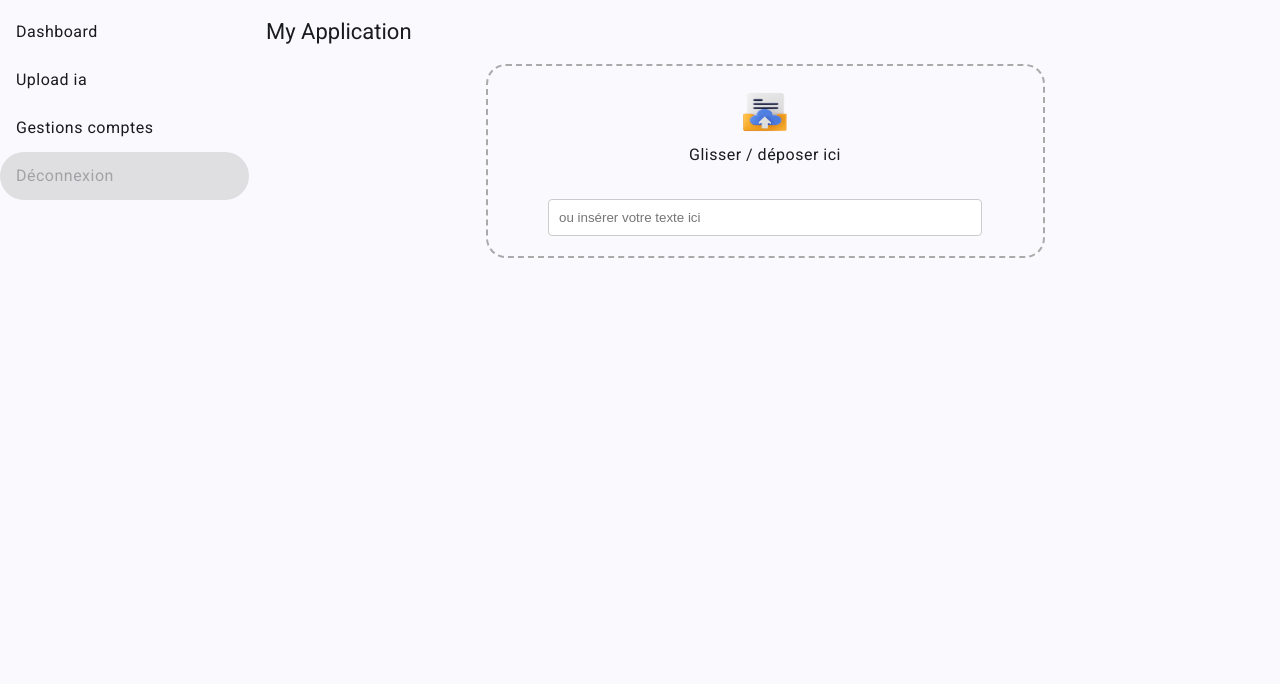
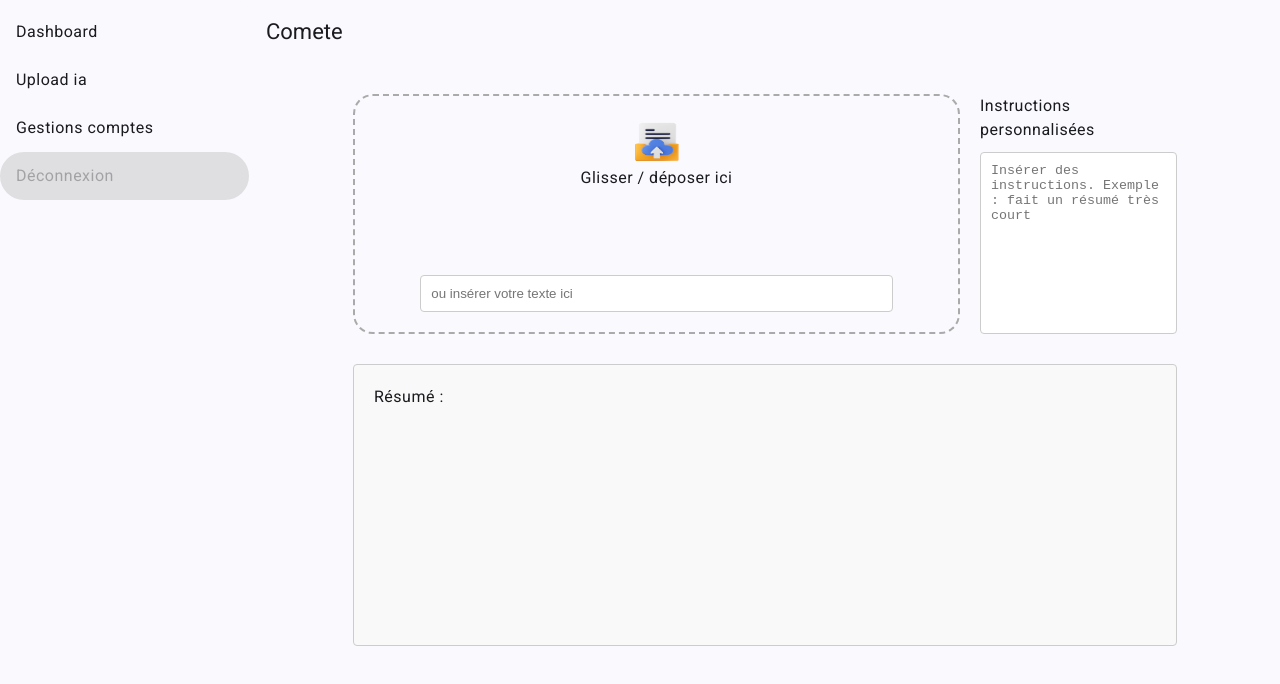
Before and after one commit to SebGaillard1/comete-front-public, an Angular app: page /upload-ia in a window 1280 px wide. Shown: the top 684 px of the page. Built offline with nearby package versions, Linux system fonts and the light colour scheme.

Commit message:
Finish upload ia

```diff
--- a/src/app/app.component.html
+++ b/src/app/app.component.html
@@ -9,7 +9,7 @@
   </mat-sidenav>
   <mat-sidenav-content>
     <mat-toolbar color="primary">
-      <span>My Application</span>
+      <span>Comete</span>
     </mat-toolbar>
     <!-- Your app content goes here -->
     <router-outlet></router-outlet>
--- a/src/app/components/upload-ia/upload-ia.component.css
+++ b/src/app/components/upload-ia/upload-ia.component.css
@@ -1,27 +1,68 @@
+.input-container,
+.response-container {
+  display: flex;
+  height: 30vh;
+  gap: 20px;
+  margin: 30px 10%;
+}
+
 .file-upload-container {
+  display: flex;
+  flex-direction: column;
+  justify-content: space-between;
   border: 2px dashed #aaa;
   padding: 20px;
   text-align: center;
   position: relative;
+  width: 75%;
   border-radius: 20px;
-  width: 50%;
   margin-left: auto;
   margin-right: auto;
 }
 
 .upload-area {
+  display: flex; /* Utilisation de flexbox */
+  flex-direction: column; /* Empiler verticalement */
+  align-items: center; /* Centrer horizontalement */
+  flex: 1; /* Prendre tout l'espace disponible */
   cursor: pointer;
 }
 
-.upload-icon {
+.upload-area img {
   width: 50px;
   height: 50px;
 }
 
-input[type="text"] {
+.text-input {
   width: 80%;
   padding: 10px;
-  margin-top: 20px;
   border: 1px solid #ccc;
   border-radius: 4px;
+  margin-top: auto;
 }
+
+.instruction-container {
+  display: flex;
+  flex-direction: column;
+  flex: 1; /* Prendre le reste de l'espace */
+}
+
+.instruction-container p {
+  margin: 0 0 10px 0;
+}
+
+.instruction-text-area {
+  flex: 1;
+  padding: 10px;
+  border: 1px solid #ccc;
+  border-radius: 4px;
+  resize: none;
+}
+
+.response-container {
+  margin-top: 20px;
+  padding: 20px;
+  border: 1px solid #ccc;
+  border-radius: 4px;
+  background-color: #f9f9f9;
+}
--- a/src/app/components/upload-ia/upload-ia.component.html
+++ b/src/app/components/upload-ia/upload-ia.component.html
@@ -1,16 +1,19 @@
+<div class="input-container">
   <div
     class="file-upload-container"
     (drop)="onFileDrop($event)"
     (dragover)="onDragOver($event)"
   >
     <div class="upload-area" (click)="fileInput.click()">
-    <img src="assets/upload.png" alt="Upload Icon" class="upload-icon" />
+      <img src="assets/upload.png" alt="Upload Icon" />
       <p>Glisser / déposer ici</p>
       <input
+        class="text-input"
         type="text"
         placeholder="ou insérer votre texte ici"
         [(ngModel)]="textInput"
         (keydown.enter)="onEnter()"
+        (click)="$event.stopPropagation()"
       />
       <input
         type="file"
@@ -21,3 +24,18 @@
       />
     </div>
   </div>
+  <div class="instruction-container">
+    <p>Instructions personnalisées</p>
+    <textarea
+      class="instruction-text-area"
+      name="instruction"
+      placeholder="Insérer des instructions. Exemple : fait un résumé très court"
+      [(ngModel)]="customInstructions"
+    ></textarea>
+  </div>
+</div>
+
+<div class="response-container">
+  <p>Résumé :</p>
+  <p>{{ responseText }}</p>
+</div>
--- a/src/app/components/upload-ia/upload-ia.component.ts
+++ b/src/app/components/upload-ia/upload-ia.component.ts
@@ -2,16 +2,19 @@ import { Component, inject } from '@angular/core';
 import { FormsModule } from '@angular/forms';
 import { PDFDocument } from 'pdf-lib';
 import { ResumeService } from '../../services/resume.service';
+import { CommonModule } from '@angular/common';
 
 @Component({
   selector: 'app-upload-ia',
   standalone: true,
-  imports: [FormsModule],
+  imports: [FormsModule, CommonModule],
   templateUrl: './upload-ia.component.html',
   styleUrl: './upload-ia.component.css',
 })
 export class UploadIaComponent {
   textInput: string = '';
+  customInstructions: string = '';
+  responseText: string = '';
 
   private readonly resumeService = inject(ResumeService);
 
@@ -29,7 +32,7 @@ export class UploadIaComponent {
       const file = files[0];
       if (file.type === 'application/pdf') {
         const text = await this.extractTextFromPDF(file);
-        this.sendTextToService(text, 'Some instructions');
+        this.sendTextToService(text, this.customInstructions);
       }
     }
   }
@@ -40,7 +43,7 @@ export class UploadIaComponent {
       const file = input.files[0];
       if (file.type === 'application/pdf') {
         const text = await this.extractTextFromPDF(file);
-        this.sendTextToService(text, 'Some instructions');
+        this.sendTextToService(text, this.customInstructions);
       }
     }
   }
@@ -56,18 +59,18 @@ export class UploadIaComponent {
   }
 
   onEnter() {
-    const instructions = 'Some instructions'; // You can customize this as needed
-    this.sendTextToService(this.textInput, instructions);
+    this.sendTextToService(this.textInput, this.customInstructions);
   }
 
   sendTextToService(prompt: string, instructions: string) {
-    this.resumeService.sendText(prompt, instructions).subscribe(
-      (response) => {
+    this.resumeService.sendText(prompt, instructions).subscribe({
+      next: (response) => {
         console.log('Text sent to service successfully:', response);
+        this.responseText = response;
       },
-      (error) => {
+      error: (error) => {
         console.error('Error sending text to service:', error);
-      }
-    );
+      },
+    });
   }
 }
--- a/src/app/services/resume.service.ts
+++ b/src/app/services/resume.service.ts
@@ -6,18 +6,16 @@ import { Observable } from 'rxjs';
   providedIn: 'root',
 })
 export class ResumeService {
-  private baseurl = 'http://localhost:5037';
+  private baseUrl = 'http://localhost:5037';
 
   private http = inject(HttpClient);
 
-  sendText(prompt: string, instructions: string): Observable<any> {
+  sendText(prompt: string, instructions: string): Observable<string> {
     const headers = new HttpHeaders({ 'Content-Type': 'application/json' });
-    const body = {
-      prompt: prompt,
-      instructions: instructions,
-    };
-    return this.http.post<any>(this.baseurl + '/Reports/GenerateResume', body, {
+    const body = { prompt, instructions };
+    return this.http.post(this.baseUrl + '/Reports/GenerateResume', body, {
       headers: headers,
+      responseType: 'text', // Assurez-vous de recevoir la réponse en tant que texte brut
     });
   }
 }
```
Lines whose indentation alone changed are shown as unchanged.
